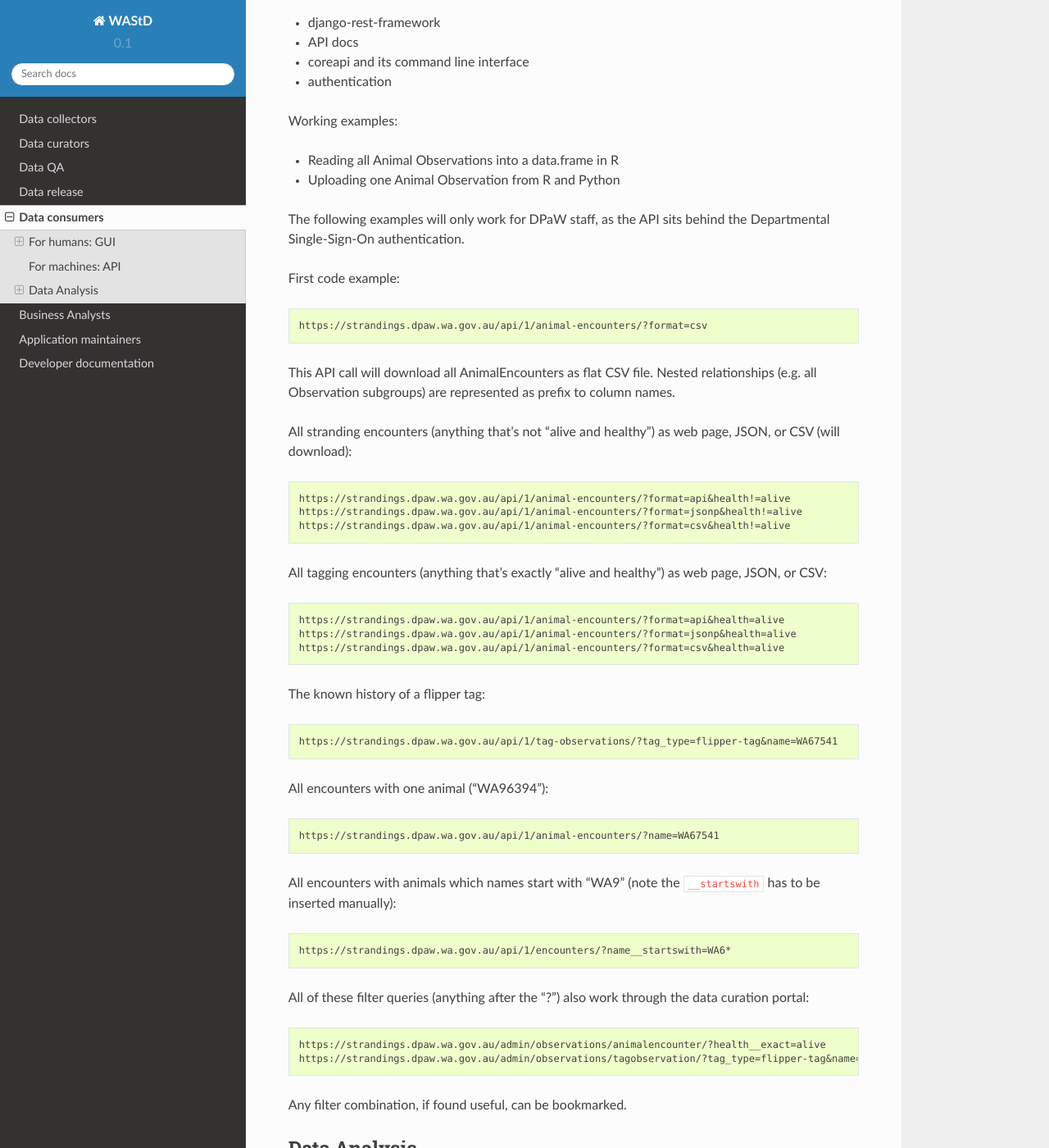
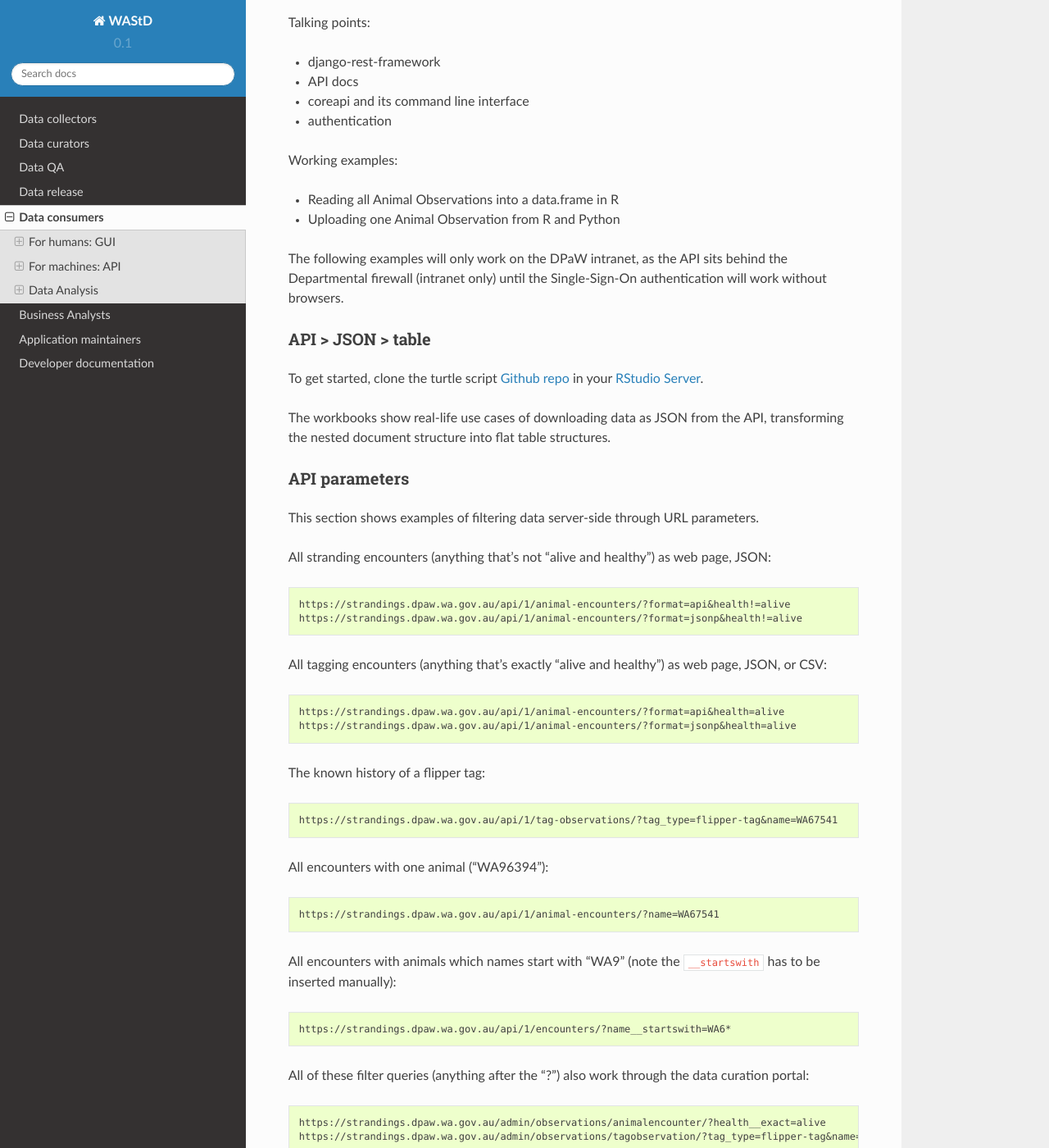
Before and after one commit to dbca-wa/wastd, a Sphinx documentation site: the page built from docs/data_consumers.rst, in a window 1280 px wide and 1400 px high, scrolled down 2425 px. Shown: the whole window at 82% size. Built offline with Sphinx 7.4.7 and the Read the Docs theme 2.0.0, drawn with Linux system fonts in a browser that asks for light colours; some of the changed text lies outside the part shown.

Commit message:
update data analysis docs

```diff
--- a/docs/data_consumers.rst
+++ b/docs/data_consumers.rst
@@ -91,6 +91,8 @@ building the desired API query. To learn more about the API, read on.
 .. _data-consumers-api:
 For machines: API
 =================
+**Note** This section is being re-written, as the API is being fine-tuned.
+
 This section will document the application programming interface (API).
 
 The API aims to serve programmers to batch-upload data,
@@ -109,30 +111,49 @@ Working examples:
 * Reading all Animal Observations into a data.frame in R
 * Uploading one Animal Observation from R and Python
 
-The following examples will only work for DPaW staff, as the API sits behind
-the Departmental Single-Sign-On authentication.
+The following examples will only work on the DPaW intranet, as the API sits behind
+the Departmental firewall (intranet only) until the Single-Sign-On authentication
+will work without browsers.
 
-First code example::
+API > JSON > table
+------------------
+To get started, clone the turtle script `Github repo
+<https://github.com/parksandwildlife/turtle-scripts>`_ in your
+`RStudio Server <https://rstudio.dpaw.wa.gov.au/>`_.
 
-    https://strandings.dpaw.wa.gov.au/api/1/animal-encounters/?format=csv
+The workbooks show real-life use cases of downloading data as JSON from the API,
+transforming the nested document structure into flat table structures.
 
-This API call will download all AnimalEncounters as flat CSV file.
-Nested relationships (e.g. all Observation subgroups) are represented as prefix
-to column names.
+
+
+.. First code example::
+..
+..     https://strandings.dpaw.wa.gov.au/api/1/animal-encounters/?format=csv
+..
+.. This API call will download all AnimalEncounters as flat CSV file. Currently,
+.. that CSV file is really weird. We've got a team of highly trained monkeys working
+.. on a fix.
+.. Nested relationships (e.g. all Observation subgroups) are represented as prefix
+.. to column names.
+
+
+API parameters
+--------------
+This section shows examples of filtering data server-side through URL parameters.
 
 All stranding encounters (anything that's not "alive and healthy") as web page,
-JSON, or CSV (will download)::
+JSON::
 
     https://strandings.dpaw.wa.gov.au/api/1/animal-encounters/?format=api&health!=alive
     https://strandings.dpaw.wa.gov.au/api/1/animal-encounters/?format=jsonp&health!=alive
-    https://strandings.dpaw.wa.gov.au/api/1/animal-encounters/?format=csv&health!=alive
+.. https://strandings.dpaw.wa.gov.au/api/1/animal-encounters/?format=csv&health!=alive
 
 All tagging encounters (anything that's exactly "alive and healthy") as web page,
 JSON, or CSV::
 
     https://strandings.dpaw.wa.gov.au/api/1/animal-encounters/?format=api&health=alive
     https://strandings.dpaw.wa.gov.au/api/1/animal-encounters/?format=jsonp&health=alive
-    https://strandings.dpaw.wa.gov.au/api/1/animal-encounters/?format=csv&health=alive
+.. https://strandings.dpaw.wa.gov.au/api/1/animal-encounters/?format=csv&health=alive
 
 The known history of a flipper tag::
 
```
Also changed, not shown: docs/business_analysts.rst (+24 -18 lines).
